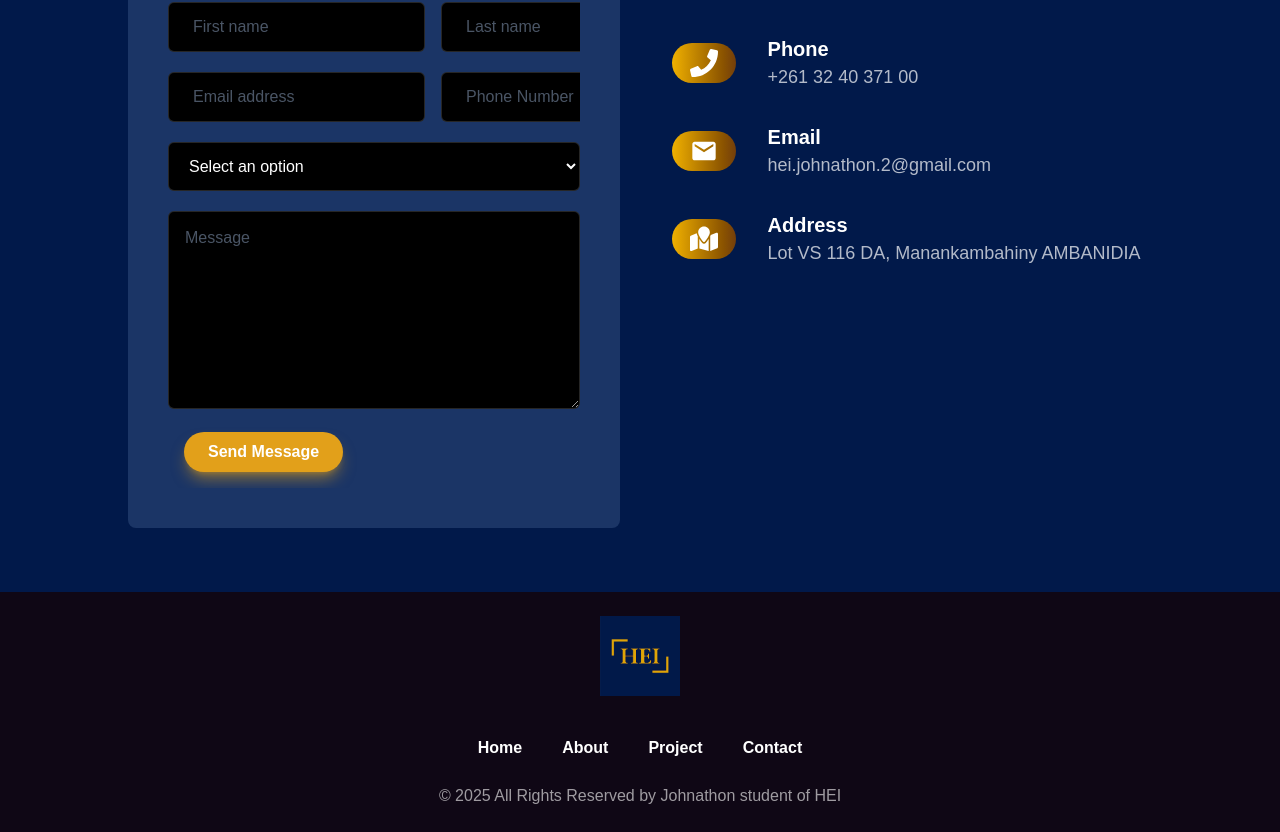
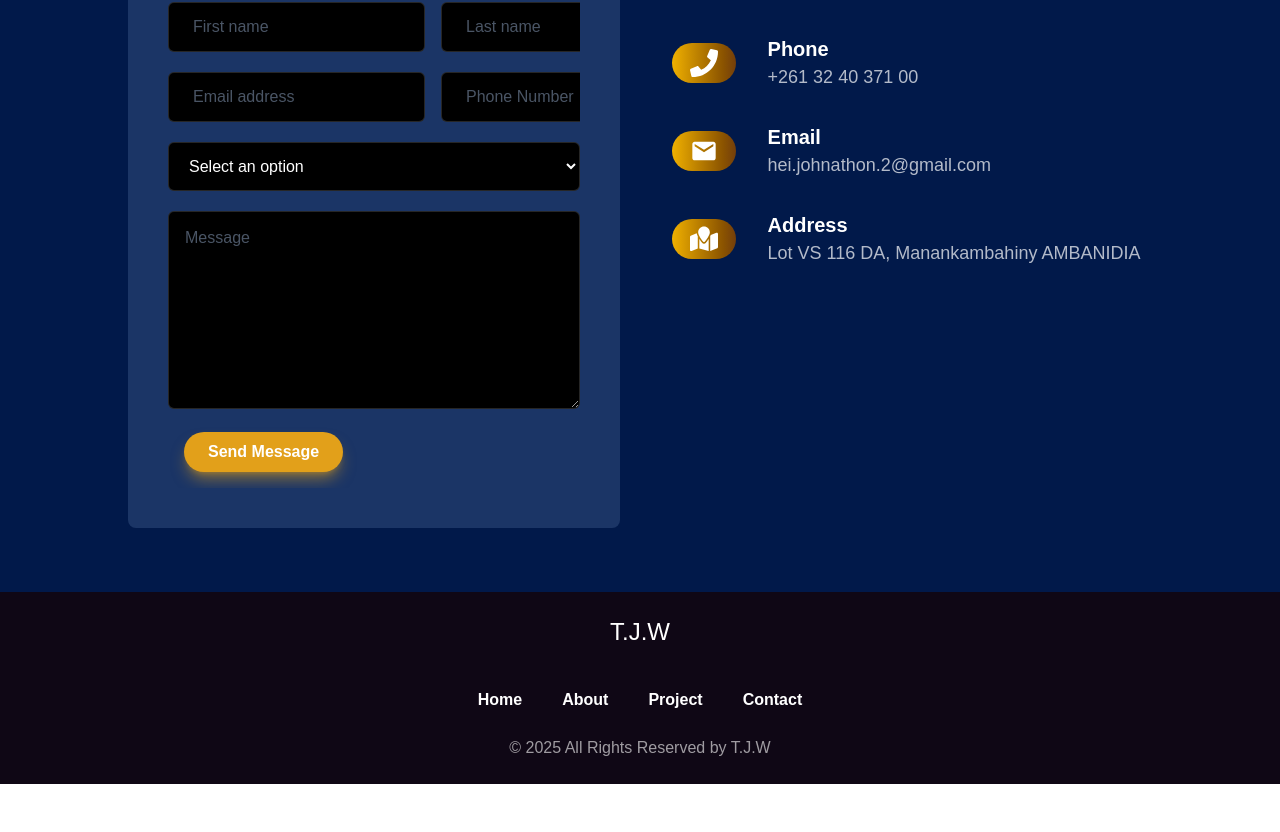
Before and after one commit to Johnathon47/first-portfolio, a Next.js app: page / in a window 1280 px wide. Shown: the part 3171-4003 px from the top of the page. After the commit the page ends 3955 px from the top, so only its background shows below. Built offline with nearby package versions, Linux system fonts and the light colour scheme; a web font is replaced by a local one.

Commit message:
feat: change logo on my accronym name and change the name of corporate

```diff
--- a/components/Home/Footer/Footer.tsx
+++ b/components/Home/Footer/Footer.tsx
@@ -1,15 +1,8 @@
-import Image from "next/image";
-
 export default function Footer() {
     return (
         <div className="pt-6 pb-6 bg-[#0f0715]">
             <div>
-            <Image
-                src="/image/logo_hei.png"
-                alt="LOGO HEI MY UNIVERSITY"
-                width={80}
-                height={80}
-                className="mx-auto"/>
+                <p className="text-white text-2xl text-center">T.J.W</p>
             </div>
             <div className=" pt-10 flex items-center flex-wrap  justify-center space-x-10 text-white font-bold">
                 <div>Home</div>
@@ -17,7 +10,7 @@ export default function Footer() {
                 <div>Project</div>
                 <div>Contact</div>
             </div>
-            <p className="text-white/60 mt-6 text-center">© 2025 All Rights Reserved by Johnathon student of HEI</p>
+            <p className="text-white/60 mt-6 text-center">© 2025 All Rights Reserved by T.J.W</p>
         </div>
     );
 };
```
